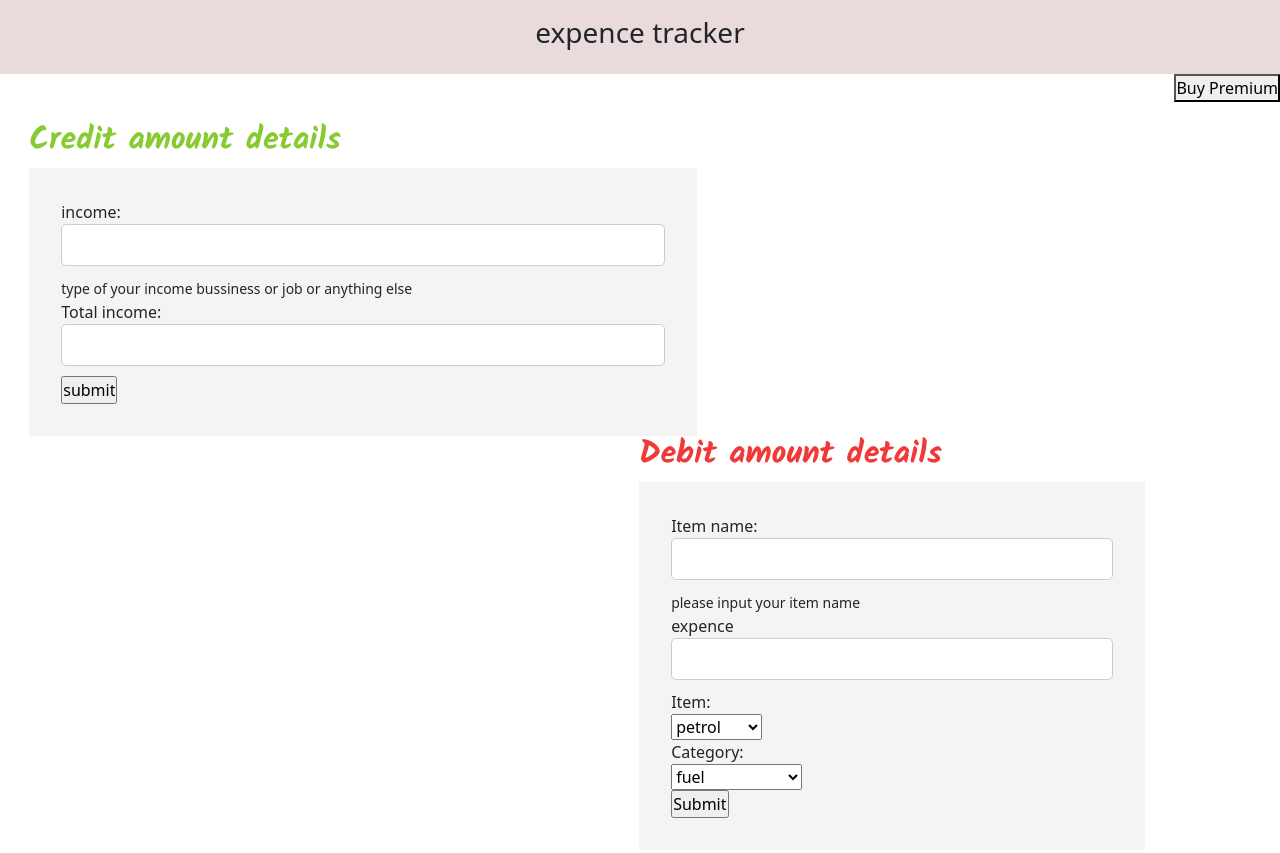
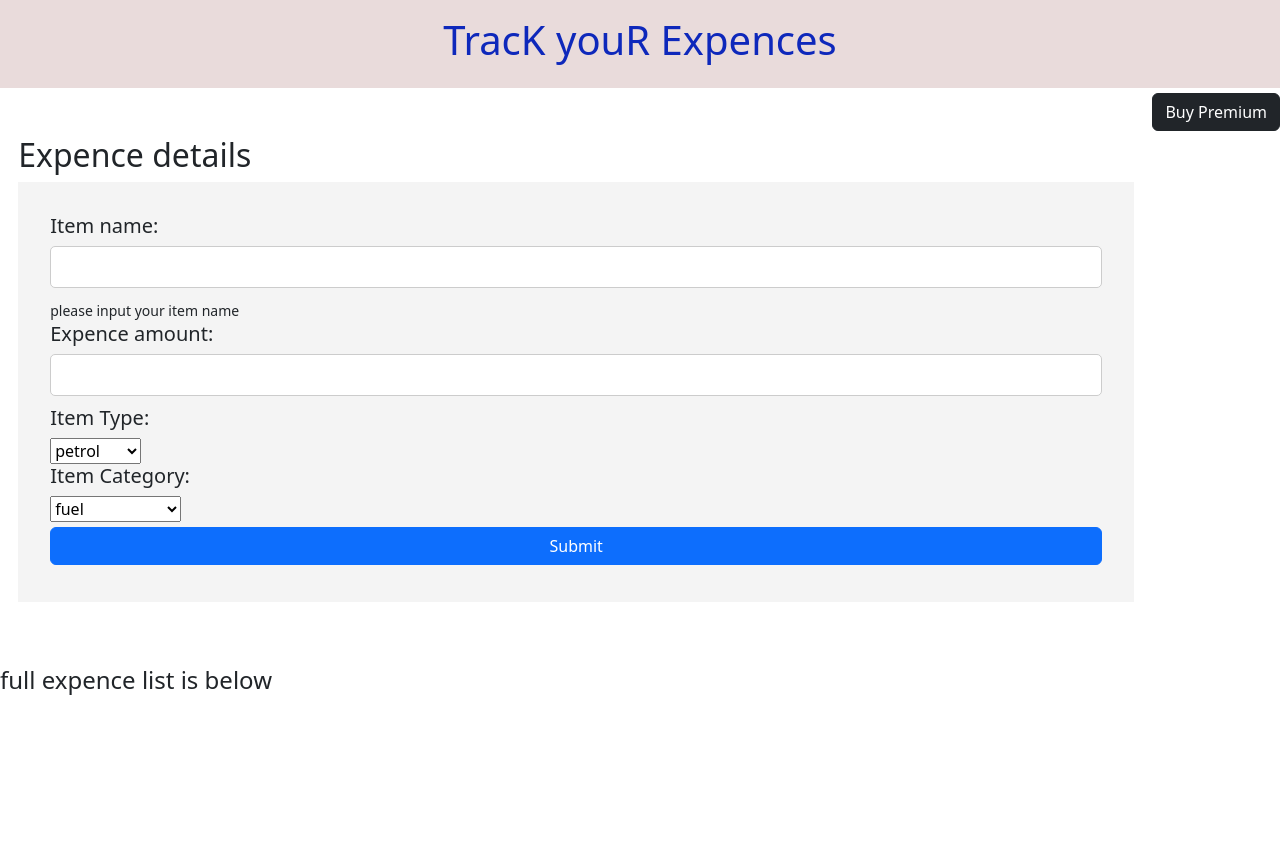
Before and after one commit to DiptenduMondal28/expensesApp, a plain HTML site: page full stack expance app/client/website/expenceTracker.html in a window 1280 px wide. Shown: the top 853 px of the page. After the commit the page ends 800 px from the top, so only its background shows below. Drawn offline with nearby package versions, Linux system fonts and the light colour scheme; no server answers; a script that the page names is missing; a web font is replaced by a local one.

Commit message:
fb:fixing some bugs and scalling

```diff
--- a/full stack expance app/client/forgotPassword/forgot.js
+++ b/full stack expance app/client/forgotPassword/forgot.js
@@ -6,7 +6,7 @@ async function forgot(e){
     const dataEmailSend=await axios.post('http://localhost:3000/password/forgotpassword',detail)
 
     if(dataEmailSend.request.status===201){
-        console.log(dataEmailSend.data.message)
+        //console.log(dataEmailSend.data.message)
         alert(dataEmailSend.data.message)
     }else(
         alert('something wrong happened')
--- a/full stack expance app/client/website/expenceTracker.html
+++ b/full stack expance app/client/website/expenceTracker.html
@@ -22,43 +22,28 @@
 </head>
 <body>
     <header>
-        <h3>expence tracker</h3>
+        <h1 style="color: rgb(14, 40, 187);">TracK youR Expences</h1>
     </header>
     <div class="pull-right">
-        <button id="rzp-button1">Buy Premium</button>
+        <button class="btn btn-dark" id="rzp-button1">Buy Premium</button>
         <script src="https://checkout.razorpay.com/v1/checkout.js"></script>
     </div>
-    <div class="container">
-        <div class="pull-left">
-            <h2>Credit amount details</h2>
-            <form id="creditForm" onsubmit="myCredit(event)">
-                <div>
-                    <label for="income">income:</label>
-                    <input type="text" id="income" name="income">
-                    <small>type of your income bussiness or job or anything else</small>
+    <section class="container">
+        <div class="form-row align-items-center">
+            <h2>Expence details</h2>
+            <form id="my-form" onsubmit="myfunc(event)">
+                <div class="form-group">
+                    <label for="name"><h5>Item name:</h5></label>
+                    <input type="text" id="name" required>
+                    <small>please input your item name</small>
+                </div>
+                <div class="form-group">
+                    <label for="expence"><h5>Expence amount:</h5></label>
+                    <input type="number" id="expence" required>
                 </div>
                 <div>
-                    <label for="amount">Total income:</label>
-                    <input type="number" id="amount" name="amount">
-                </div>
-                <input type="submit" value="submit">
-            </form>
-        </div>
-        <div class="pull-right">
-            <h2>Debit amount details</h2>
-            <form id="my-form" onsubmit="myfunc(event)">
-                <div>
-                    <label for="name">Item name:</label>
-                    <input type="text" id="name">
-                    <small>please input your item name</small>
-                </div>
-                <div>
-                    <label for="expence">expence</label>
-                    <input type="number" id="expence">
-                </div>
-                <div>
-                    <label for="item">Item:</label>
-                    <select name="item" id="item">
+                    <label for="item"><h5>Item Type:</h5></label>
+                    <select name="item" id="item" required>
                         <option value="petrol">petrol</option>
                         <option value="diesel">diesel</option>
                         <option value="movie">movie</option>
@@ -70,8 +55,8 @@
                     </select>
                 </div>
                 <div>
-                    <label for="category">Category:</label>
-                    <select name="category" id="category">
+                    <label for="category"><h5>Item Category:</h5></label>
+                    <select name="category" id="category" required>
                         <option value="fuel">fuel</option>
                         <option value="entertainment">entertainment</option>
                         <option value="food">food</option>
@@ -80,10 +65,10 @@
                         <option value="other">Other</option>
                     </select>
                 </div>
-                <input type="submit" value="Submit" />
+                <input class="btn btn-primary" type="submit" value="Submit" />
             </form>
         </div>
-    </div>
+    </section>
     <p id="ispremium"></p>
     <h4>full expence list is below</h4>
     <ul id="expencelist"></ul>
--- a/full stack expance app/server/app.js
+++ b/full stack expance app/server/app.js
@@ -50,7 +50,7 @@ Order.belongsTo(User);
 User.hasMany(ForgotPassword);
 ForgotPassword.belongsTo(User);
 
-sequelize.sync({force:true}).then(result=>{
+sequelize.sync().then(result=>{
     console.log("sync")
     app.listen(3000);
 }).catch(err=>{
--- a/full stack expance app/server/controller/controller.js
+++ b/full stack expance app/server/controller/controller.js
@@ -28,7 +28,6 @@ module.exports.dataupload=async(req,res,next)=>{
             res.status(200).json({expence:expence})
 
         }catch(err){
-            await t.rollback();
             return res.status(500).json({success:false,error:err})
         }
 
--- a/full stack expance app/server/controller/forgotPasswordController.js
+++ b/full stack expance app/server/controller/forgotPasswordController.js
@@ -12,7 +12,7 @@ module.exports.forgotPassword=async(req,res,next)=>{
     const forgotUserEmail=req.body.email;
 
     const user=await User.findOne({where:{email:forgotUserEmail}})
-    console.log(user.id)
+
 
     if(user){
         const id = uuid.v4();
```
